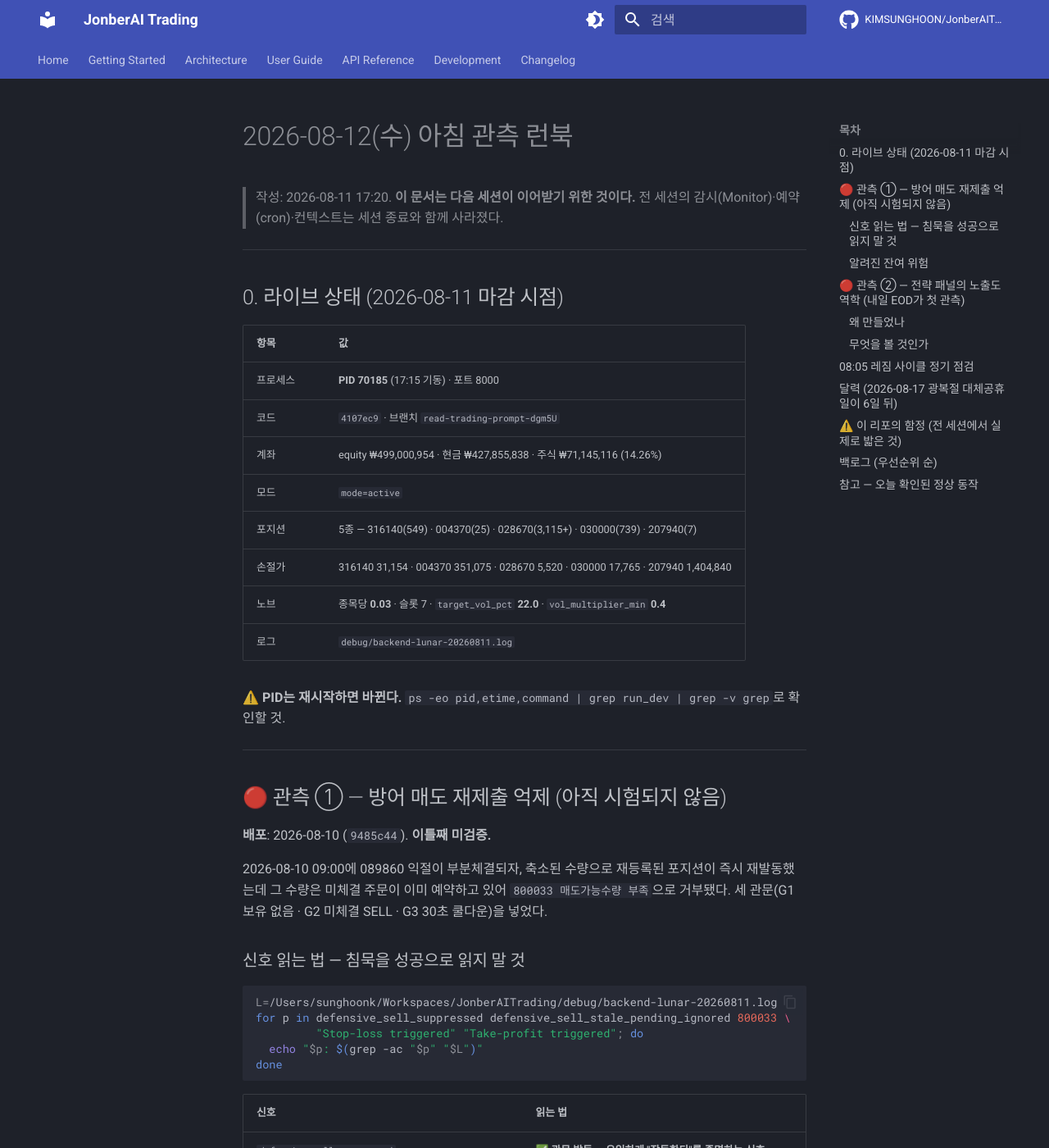
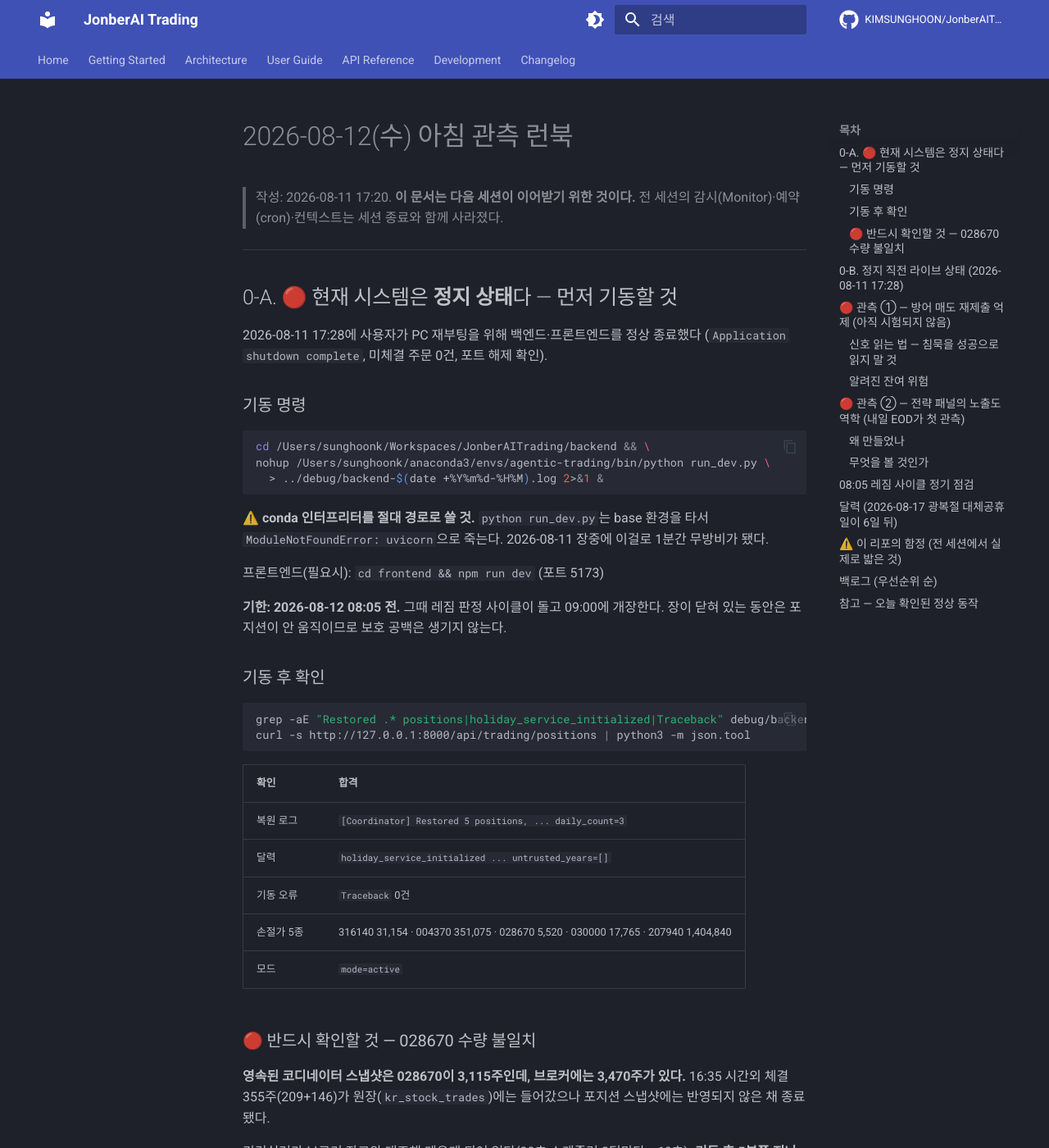
Before and after one commit to KIMSUNGHOON/JonberAITrading, an MkDocs documentation site: the page built from docs/runbooks/2026-08-12-morning-observation.md, in a window 1280 px wide and 1400 px high. Shown: the whole window at 82% size. Built offline with MkDocs 1.6.1 and Material for MkDocs 9.7.7, drawn with Linux system fonts in a browser that asks for light colours; comment, search, counter and statistics services are not loaded; some of the changed text lies outside the part shown.

Commit message:
docs(runbook): 재부팅 기동 절차 추가 — 시스템 정지 상태 반영
2026-08-11 17:28 사용자 PC 재부팅을 위해 백엔드·프론트엔드 정상 종료.
런북이 '가동 중'을 전제로 쓰여 있어 다음 세션이 오독할 수 있다.

  - 기동 명령(conda 절대 경로 필수 — base 환경이면 uvicorn 없음)
  - 기한: 08-12 08:05 전(레짐 사이클), 개장 09:00
  - 기동 후 확인 5종

🔴 028670 수량 불일치를 명시: 영속 스냅샷 3,115주 vs 브로커 3,470주.
16:35 시간외 체결 355주가 원장에는 들어갔으나 포지션 스냅샷에 미반영된 채
종료됐다. 리컨실러가 메우게 돼 있으나 기동 후 실제로 맞춰지는지 확인해야
한다 — 방치하면 손절 발동 시 355주가 덜 팔린다.

````diff
--- a/docs/runbooks/2026-08-12-morning-observation.md
+++ b/docs/runbooks/2026-08-12-morning-observation.md
@@ -5,11 +5,70 @@
 
 ---
 
-## 0. 라이브 상태 (2026-08-11 마감 시점)
+## 0-A. 🔴 현재 시스템은 **정지 상태**다 — 먼저 기동할 것
+
+2026-08-11 17:28에 사용자가 PC 재부팅을 위해 백엔드·프론트엔드를 정상 종료했다
+(`Application shutdown complete`, 미체결 주문 0건, 포트 해제 확인).
+
+### 기동 명령
+
+```bash
+cd /Users/sunghoonk/Workspaces/JonberAITrading/backend && \
+nohup /Users/sunghoonk/anaconda3/envs/agentic-trading/bin/python run_dev.py \
+  > ../debug/backend-$(date +%Y%m%d-%H%M).log 2>&1 &
+```
+
+⚠️ **conda 인터프리터를 절대 경로로 쓸 것.** `python run_dev.py`는 base 환경을 타서
+`ModuleNotFoundError: uvicorn`으로 죽는다. 2026-08-11 장중에 이걸로 1분간 무방비가 됐다.
+
+프론트엔드(필요시): `cd frontend && npm run dev` (포트 5173)
+
+**기한: 2026-08-12 08:05 전.** 그때 레짐 판정 사이클이 돌고 09:00에 개장한다.
+장이 닫혀 있는 동안은 포지션이 안 움직이므로 보호 공백은 생기지 않는다.
+
+### 기동 후 확인
+
+```bash
+grep -aE "Restored .* positions|holiday_service_initialized|Traceback" debug/backend-*.log | tail -3
+curl -s http://127.0.0.1:8000/api/trading/positions | python3 -m json.tool
+```
+
+| 확인 | 합격 |
+|---|---|
+| 복원 로그 | `[Coordinator] Restored 5 positions, ... daily_count=3` |
+| 달력 | `holiday_service_initialized ... untrusted_years=[]` |
+| 기동 오류 | `Traceback` 0건 |
+| 손절가 5종 | 316140 31,154 · 004370 351,075 · 028670 5,520 · 030000 17,765 · 207940 1,404,840 |
+| 모드 | `mode=active` |
+
+### 🔴 반드시 확인할 것 — 028670 수량 불일치
+
+**영속된 코디네이터 스냅샷은 028670이 3,115주인데, 브로커에는 3,470주가 있다.**
+16:35 시간외 체결 355주(209+146)가 원장(`kr_stock_trades`)에는 들어갔으나
+포지션 스냅샷에는 반영되지 않은 채 종료됐다.
+
+리컨실러가 브로커 잔고와 대조해 메우게 되어 있다(30초 스케줄러 2틱마다 ≈60초).
+**기동 후 5분쯤 지나 3,470주로 맞춰졌는지 확인할 것.**
+
+```bash
+curl -s http://127.0.0.1:8000/api/trading/positions | python3 -c "
+import json,sys
+r=json.load(sys.stdin); r=r.get('data') or r
+if isinstance(r,dict): r=r.get('positions') or []
+for p in r:
+    if p.get('ticker')=='028670': print('028670:', p.get('quantity'), '주  (3470이면 정상, 3115면 리컨실러 미작동)')"
+```
+
+3,115주 그대로면 리컨실러가 안 도는 것이고 별도 조치가 필요하다.
+방치하면 손절 발동 시 355주가 덜 팔린다.
+
+---
+
+## 0-B. 정지 직전 라이브 상태 (2026-08-11 17:28)
 
 | 항목 | 값 |
 |---|---|
-| 프로세스 | **PID 70185** (17:15 기동) · 포트 8000 |
+| 프로세스 | PID 70185 (17:15 기동, **17:28 정상 종료**) · 포트 8000 |
 | 코드 | `4107ec9` · 브랜치 `read-trading-prompt-dgm5U` |
 | 계좌 | equity ₩499,000,954 · 현금 ₩427,855,838 · 주식 ₩71,145,116 (14.26%) |
 | 모드 | `mode=active` |
````
